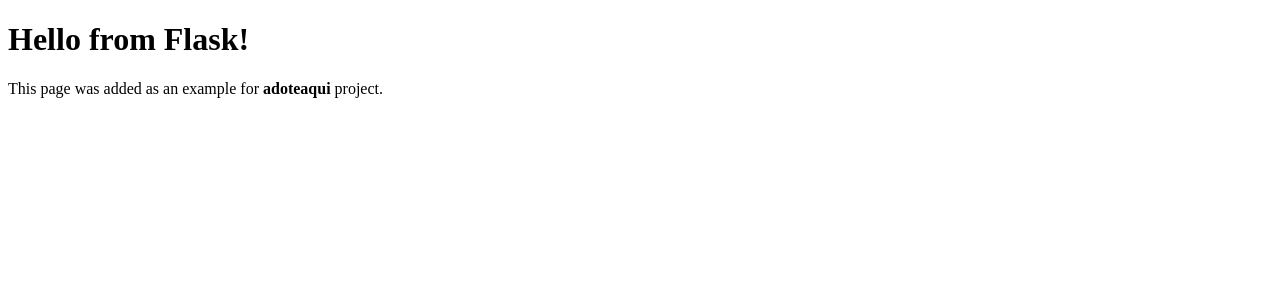
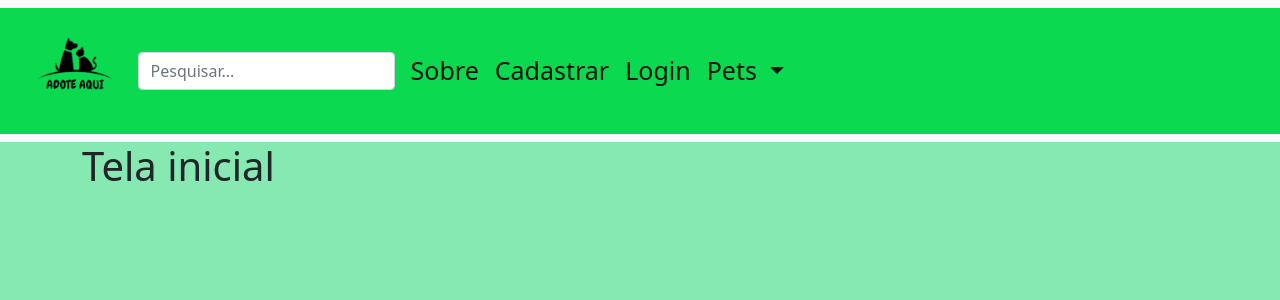
Before and after one commit to eduardooarruda/AdoteAqui2, a Flask app: page / in a window 1280 px wide. Shown: the top 300 px of the page. Run offline with Flask 2, Linux system fonts and the light colour scheme; parts of the project's set-up code (start-up, migrations or seed data) failed here and were passed over; some libraries are stand-ins or nearby versions.

Commit message:
Adicionei a barra de navergação, coloquei a estrutura do template na pagina inicial e fiz algumas aterações nos links da barra de navergação

```diff
--- a/adoteaqui/adoteaqui/blueprints/usuario/templates/cadastro.html
+++ b/adoteaqui/adoteaqui/blueprints/usuario/templates/cadastro.html
@@ -14,10 +14,10 @@
 {% endif %}
 {% endwith %}
 
-<div class="row justify-content-center my-5 font-monospace">
+<div class="row justify-content-center font-monospace">
   <div class="col-sm-12 col-md-10 col-lg-8 formulario ">
 
-    <img src="../../../static/img/logo.png" class="rounded mx-auto d-block my-3" alt="..." height="200">
+    <img src="../../../static/img/logo.png" class="rounded mx-auto d-block" alt="..." height="200">
 
     <form action="{{url_for('autenticacao.cadastrarUsuario')}}" method="POST">
 
--- a/adoteaqui/adoteaqui/static/css/style.css
+++ b/adoteaqui/adoteaqui/static/css/style.css
@@ -6,3 +6,38 @@
 body {
   background-color: #86e9b2;
 }
+
+nav div {
+     background-color: rgb(11, 218, 80);
+ }
+
+/*Css da barra de navergação */
+ nav ul {
+     margin: 0;
+     padding: 0;
+ }
+
+ nav a{
+     color: rgb(0, 0, 0);
+     padding: 10px;
+     display: block;
+     font-size: 25px;
+
+ }
+
+ nav li {
+     float: left;
+ }
+
+ nav a:hover {
+     background-color: white;
+     color: rgb(11, 218, 80);
+ }
+
+ nav img{
+    position: relative;
+    top: 0;
+    height: auto;
+    width: 10%;
+
+ }
--- a/adoteaqui/adoteaqui/templates/base.html
+++ b/adoteaqui/adoteaqui/templates/base.html
@@ -9,6 +9,49 @@
     <title>{% block titulo %}{% endblock %}</title>
 </head>
 <body>
+
+     <nav class="navbar navbar-expand-lg navbar-light bg-light">
+        <div class="container-fluid">
+            <img id="logo" src="https://adoteaqui.pythonanywhere.com/static/img/logo.png" alt="JobFinder">
+
+          <form class="d-flex">
+            <input class="form-control me-2" type="search" placeholder="Pesquisar..." aria-label="Pesquisar..">
+            <!--<button class="btn btn-outline-success" type="submit">Ok</button>-->
+          </form>
+
+          <button class="navbar-toggler" type="button" data-bs-toggle="collapse" data-bs-target="#navbarSupportedContent" aria-controls="navbarSupportedContent" aria-expanded="false" aria-label="Toggle navigation">
+            <span class="navbar-toggler-icon"></span>
+          </button>
+
+          <div class="collapse navbar-collapse" id="navbarSupportedContent">
+            <ul class="navbar-nav me-auto mb-2 mb-lg-0">
+              <li class="nav-item">
+                <a class="nav-link active" aria-current="page" href="#">Sobre</a>
+              </li>
+              <li class="nav-item">
+                <a class="nav-link active" href="{{url_for('usuario.cadastro')}}">Cadastrar</a>
+              </li>
+              <li class="nav-item">
+                <a class="nav-link active" href="{{url_for('usuario.login')}}">Login</a>
+              </li>
+
+                <li class="nav-item dropdown">
+                <a class="nav-link dropdown-toggle active" href="#" id="navbarDropdown" role="button" data-bs-toggle="dropdown" aria-expanded="false">
+                  Pets
+                </a>
+
+                  <ul class="dropdown-menu" aria-atomic="navbarDropdown">
+                  <li><a class="dropdown-item" href="#">Cachorros</a></li>
+                  <li><a class="dropdown-item" href="#">Gatos</a></li>
+
+                </ul>
+
+            </ul>
+
+          </div>
+        </div>
+      </nav>
+
     <div class="container">
         {% block conteudo %}{% endblock %}
     </div>
--- a/adoteaqui/adoteaqui/templates/index.html
+++ b/adoteaqui/adoteaqui/templates/index.html
@@ -1,13 +1,9 @@
-<!DOCTYPE html>
-<html lang="en">
-<head>
-    <meta charset="UTF-8">
-    <meta http-equiv="X-UA-Compatible" content="IE=edge">
-    <meta name="viewport" content="width=device-width, initial-scale=1.0">
-    <title>Flaskstarter Hello!</title>
-</head>
-<body>
-    <h1>Hello from Flask!</h1>
-    <p>This page was added as an example for <b>adoteaqui</b> project.</p>
-</body>
-</html>
+{% extends 'base.html' %}
+
+{% block titulo %}Adote Aqui{% endblock %}
+
+{% block conteudo %}
+
+<h1>Tela inicial</h1>
+
+{% endblock %}
--- a/adoteaqui/adoteaqui/views.py
+++ b/adoteaqui/adoteaqui/views.py
@@ -1,5 +1,5 @@
 from flask import render_template
-from .models import Example
+# from .models import Example
 
 def root():
     return render_template('index.html')
```
Also changed, not shown: adoteaqui/adoteaqui/templates/GerenciamentoUsuario.html (deleted, +0 -49 lines), adoteaqui/migrations/versions/f9430128145f_tirei_a_tabela_exemplo.py (added, +41 -0 lines).
